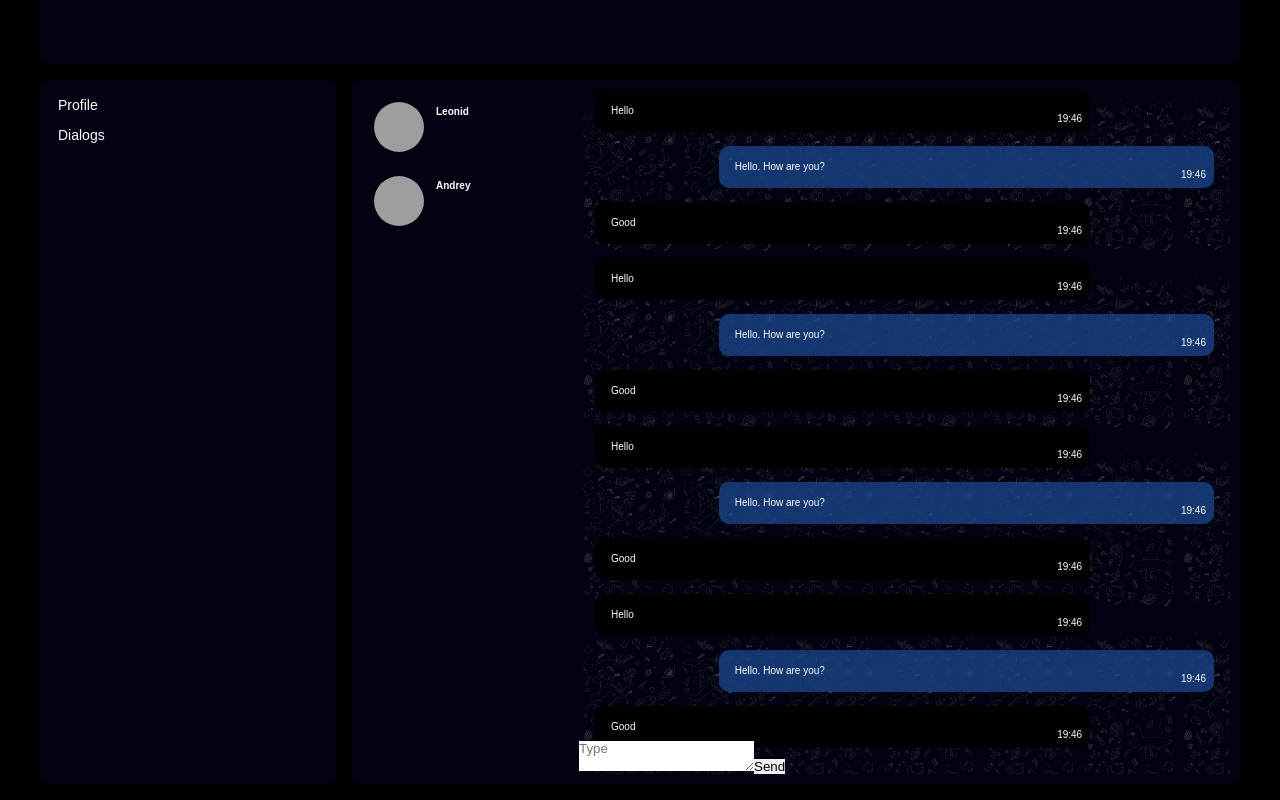
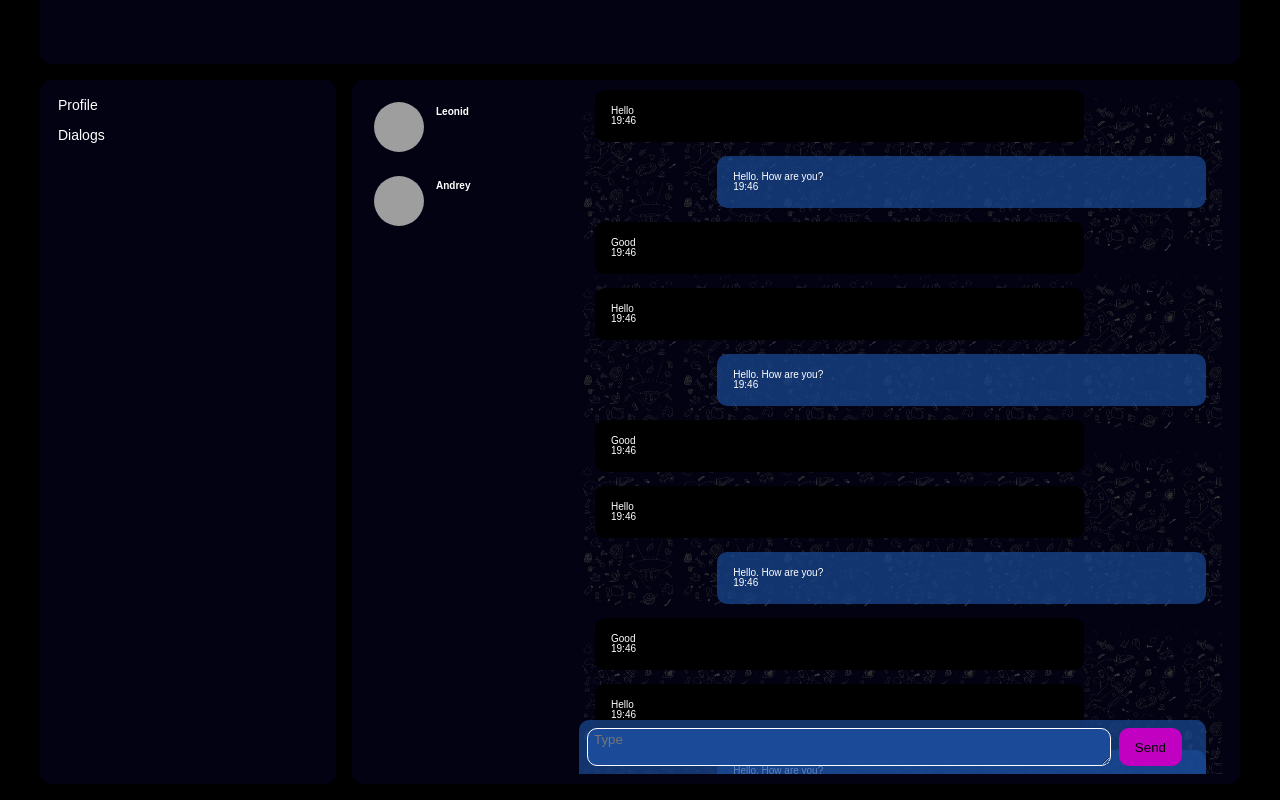
Before and after one commit to Leonid-Kosch/network2, a React (Create React App) app: page /Dialogs in a window 1280 px wide. Built offline with nearby package versions, Linux system fonts and the light colour scheme; grey boxes are pictures that could not be loaded.

Commit message:
text-area rework

```diff
--- a/src/components/Dialogs/Dialogs.module.css
+++ b/src/components/Dialogs/Dialogs.module.css
@@ -35,7 +35,9 @@
     position: relative;
     overflow: hidden;
     height: 100%;
+    padding-right:8px ;
 }
+
 .chat__list{
     height: 100%;
     background-image: url(../../img/Message-bg-removebg.png);
@@ -45,6 +47,14 @@
     flex-direction: column;
     gap: 14px;
     overflow-y: auto;
+
+}
+.chat__list::-webkit-scrollbar {
+    width: 6px;
+}
+.chat__list::-webkit-scrollbar-thumb{
+    background: linear-gradient(rgb(194, 0, 194), rgb(0, 140, 255));
+    border-radius: 10px;
 }
 .MessageItem {
     width: 80%;
@@ -52,20 +62,26 @@
     border-radius: 10px;
     position: relative;
 }
-.MessageItem span{
+.chatManager{
     position: absolute;
-    right: 8px;
-    bottom: 8px;
+    bottom: 0;
+    width: calc(100% - 24px);
+    display: flex;
+    padding: 8px;
+    padding-right: 24px;
+    gap: 8px;
+    background-color: rgba(27, 75, 152, 0.699);
+    border-radius: 10px 10px 0 0;
 }
-.chat__list::-webkit-scrollbar {
-    width: 6px;
-
+.chatManager textarea {
+    border-radius: 10px;
+    flex-grow: 1;
+    padding: 3px 6px;
+    border: white solid 1px;
+    background-color: rgba(27, 75, 152)
 }
-.chat__list::-webkit-scrollbar-thumb{
-    background: linear-gradient(rgb(194, 0, 194), rgb(0, 140, 255));
+.chatManager button {
+    padding: 8px 16px;
     border-radius: 10px;
+    background-color: rgb(194, 0, 194);
 }
-.chatManager {
-    position: absolute;
-    bottom: 0px;
-}
```
